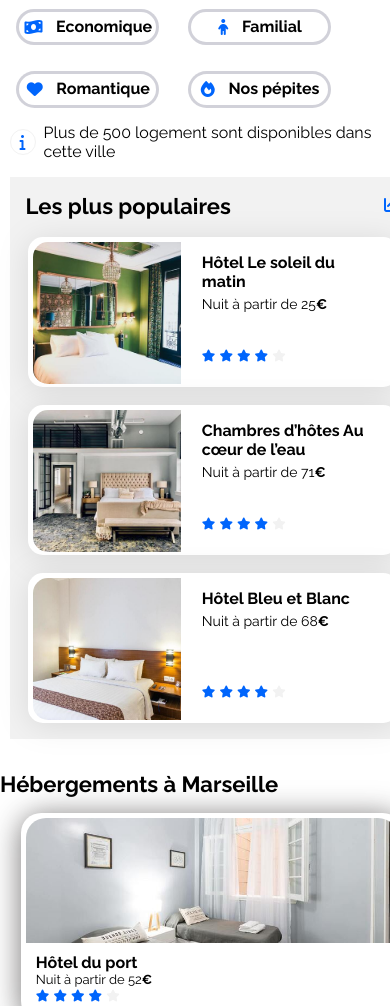
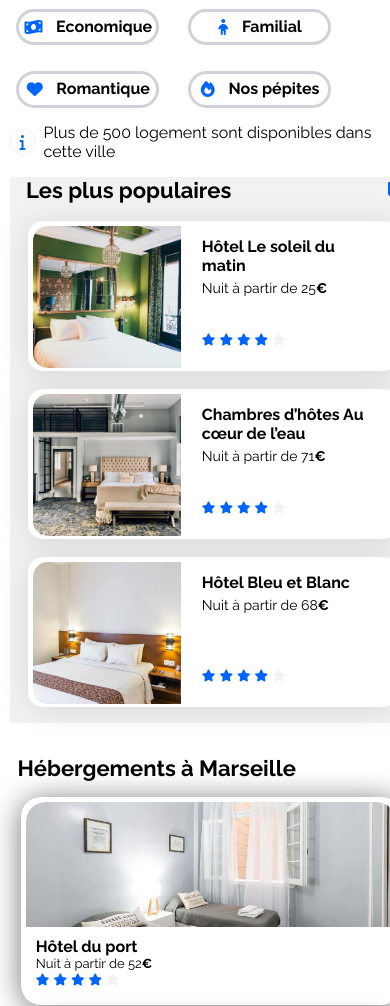
Before and after one commit to bugiste/Formation-OC, a plain HTML site: page index.html in a window 390 px wide. Shown: the part 346-1352 px from the top of the page. Drawn offline with Linux system fonts and the light colour scheme.

Commit message:
Modif mobile

```diff
--- a/css/style_new Sauv.css
+++ b/css/style_new Sauv.css
@@ -981,6 +981,22 @@ footer {
         margin-bottom: 1em;
     }
 
+    .sectionTitle
+    {
+        margin: 0;
+        font-size: 22px;
+        margin-bottom: 0.5em;
+        margin-top: 0.5em ;
+        padding-left: 0.8em;
+;
+        /* margin-left: 3rem;       */
+
+        /* Ajout DS */
+        display: inline; /* Permet un retour à ligne naturel */
+        white-space: normal; /* Permet le retour à ligne */
+
+    }
+
     .HotelsMarseille {
         width: 100%;
         /* height: auto; */
@@ -992,7 +1008,7 @@ footer {
         /* padding: 0; Assurez-vous qu'il n'y a pas de padding asymétrique */
         /* margin: 0 auto; Centre le conteneur */
         margin-left: 1.3em;
-        padding-right: 2%;
+        padding-right: 2.5%;
     }
 
     .MarseilleCards {
@@ -1021,11 +1037,15 @@ footer {
         flex-direction: column;
     }
 
+
+
+
     .section-title {
         margin: 0;
         font-size: 22px;
         margin-bottom: 0.5em;
         margin-top: 0.5em ;
+        padding-left: 0.2em;
         /* margin-left: 3rem;       */
 
         /* Ajout DS */
@@ -1052,8 +1072,8 @@ footer {
         display: flex;
         align-items: center; /* Alignement vertical */
         gap: 6px; /* Espace entre le texte et l'icône */
-        padding: 0 2%;
-        margin: 1em 0;
+        padding: 0 1%;
+        /* margin: 1em 0; */
     }
 
     .populaires-cards {
--- a/index.html
+++ b/index.html
@@ -192,7 +192,7 @@
 
             <div class="HebergementMarseille-title">
 
-              <h2 id="hebergement" class="section-title">Hébergements à Marseille</h2>
+              <h2 id="hebergement" class="sectionTitle">Hébergements à Marseille</h2>
 
             </div>
 
```
